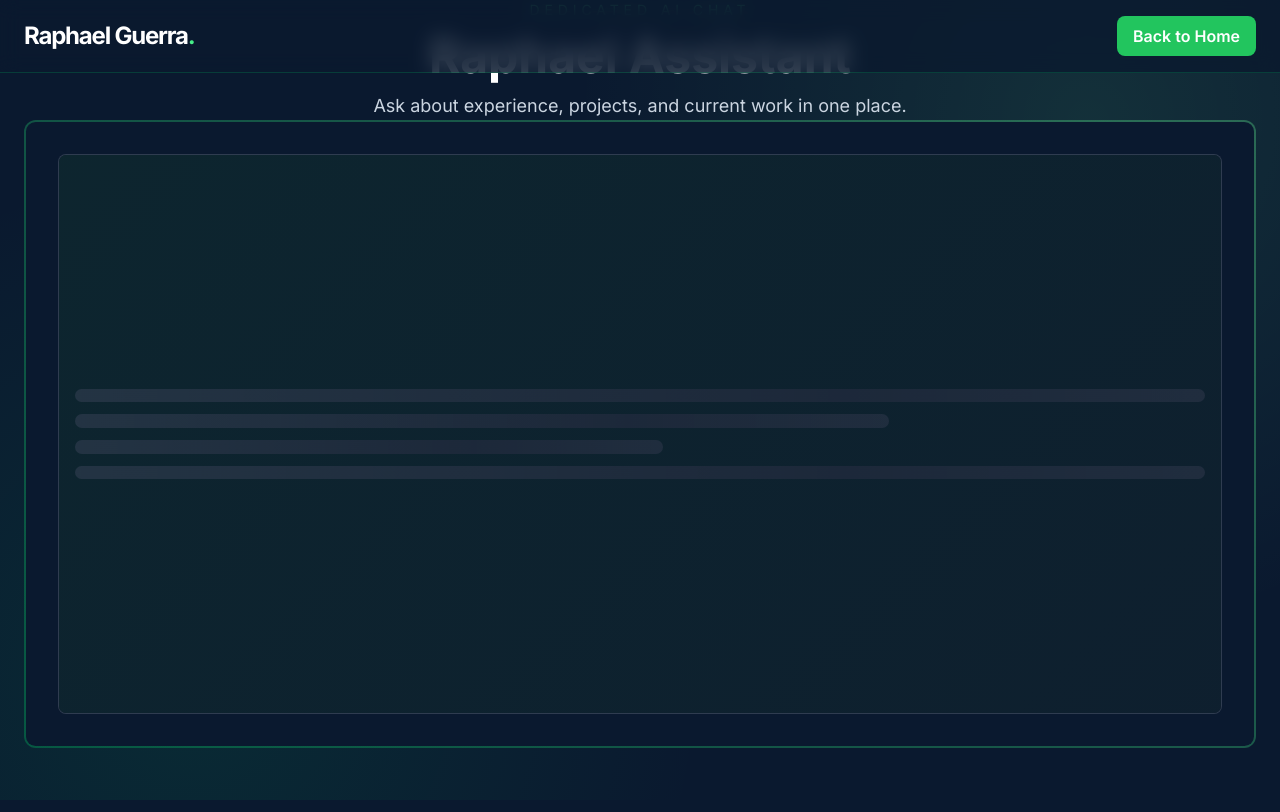
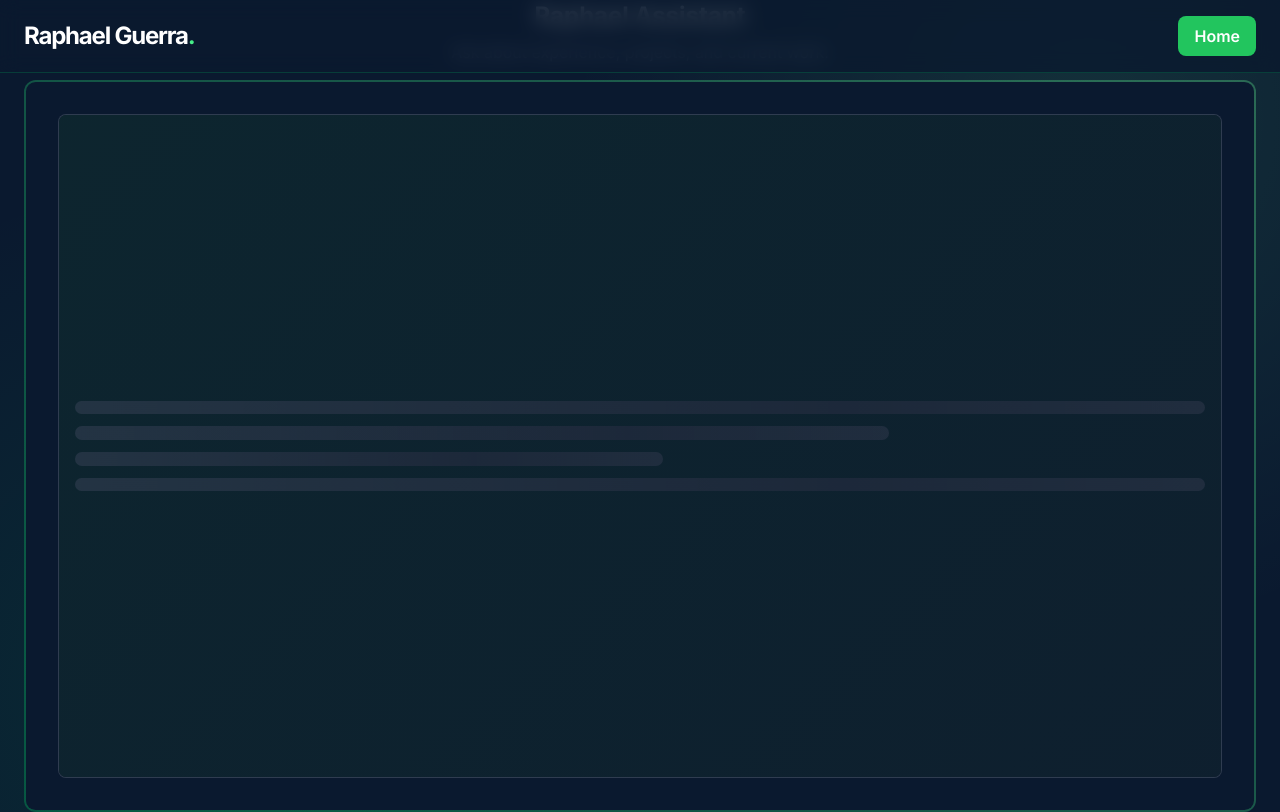
Before and after one commit to RaphaelGuerra/raphaelguerra.com, a website: page chat.html in a window 1280 px wide. Drawn offline with Linux system fonts and the light colour scheme.

Commit message:
Refine homepage flow and chat page layout

```diff
--- a/chat.html
+++ b/chat.html
@@ -24,19 +24,19 @@
   <body class="antialiased">
     <header class="fixed top-0 left-0 right-0 z-50 glass-effect">
       <div class="container mx-auto px-6 py-4 flex justify-between items-center">
-        <a href="index.html" class="text-2xl font-bold tracking-tighter text-white">
+        <a href="/" class="text-2xl font-bold tracking-tighter text-white" aria-label="Go to homepage">
           Raphael Guerra<span class="gradient-text">.</span>
         </a>
         <a
-          href="index.html"
+          href="/"
           class="bg-green-500 text-white font-semibold px-4 py-2 rounded-lg hover:bg-green-600 transition-colors"
         >
-          Back to Home
+          Home
         </a>
       </div>
     </header>
 
-    <main class="min-h-screen pt-28 pb-12 relative overflow-hidden">
+    <main class="min-h-screen pt-20 pb-4 md:pt-24 md:pb-8 relative overflow-hidden">
       <div
         class="absolute inset-0"
         style="
@@ -46,21 +46,20 @@
         "
       ></div>
 
-      <section class="container mx-auto px-6 relative z-10">
-        <div class="text-center mb-10">
-          <p class="text-sm uppercase tracking-[0.35em] text-green-400 mb-3">Dedicated AI Chat</p>
-          <h1 class="text-3xl md:text-5xl font-bold text-white mb-3">Raphael Assistant</h1>
-          <p class="max-w-3xl mx-auto text-lg text-slate-300">
-            Ask about experience, projects, and current work in one place.
+      <section class="max-w-6xl mx-auto px-6 relative z-10">
+        <div class="text-center mb-4 md:mb-8">
+          <h1 class="text-2xl md:text-4xl font-bold text-white mb-2">Raphael Assistant</h1>
+          <p class="max-w-2xl mx-auto text-base md:text-lg text-slate-300">
+            Ask about experience, projects, and current work.
           </p>
         </div>
 
-        <div class="max-w-5xl mx-auto gradient-border">
+        <div class="max-w-6xl mx-auto gradient-border">
           <div class="relative">
             <div
               class="chatbot-shell"
               data-chatbot-shell
-              style="min-height: 70vh; height: min(70vh, 48rem);"
+              style="min-height: 28rem; height: min(52rem, calc(100vh - 8.5rem)); height: min(52rem, calc(100svh - 8.5rem));"
             >
               <div class="chatbot-loading" aria-hidden="true">
                 <div class="chatbot-loading-bar full"></div>
```
Also changed, not shown: index.html (+18 -18 lines).
